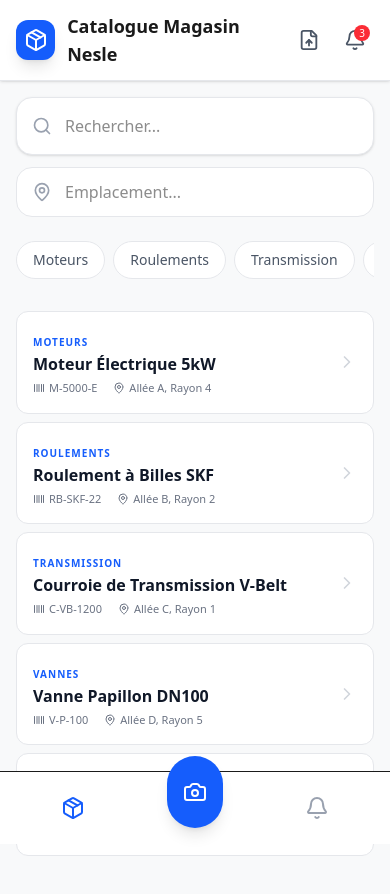
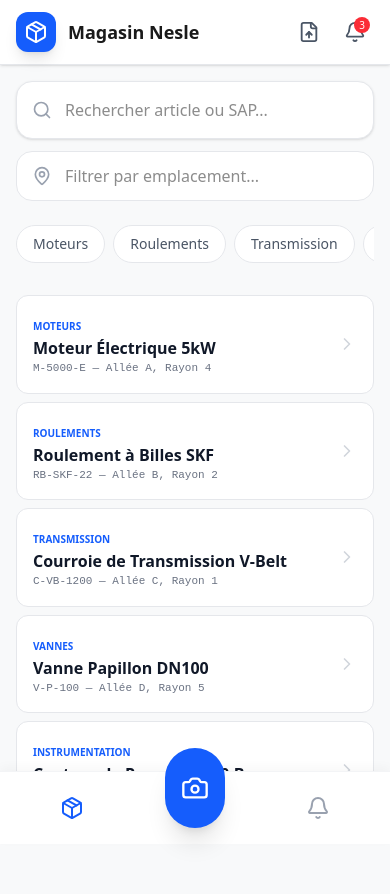
Before and after one commit to jcmolinie-byte/catalogue_G, a React (Vite) app: page / in a window 390 px wide. Shown: the top 894 px of the page. Built offline with nearby package versions, Linux system fonts and the light colour scheme.

Commit message:
Add local storage support for catalog items
Implemented persistent local storage for catalog items and updated UI elements for better clarity.

```diff
--- a/src/App.tsx
+++ b/src/App.tsx
@@ -10,11 +10,23 @@
 import { cn } from './lib/utils';
 
 export default function App() {
-  const [catalogItems, setCatalogItems] = useState<CatalogItem[]>(MOCK_CATALOG);
+  // --- MÉMOIRE PERSISTANTE (LocalStorage) ---
+  const [catalogItems, setCatalogItems] = useState<CatalogItem[]>(() => {
+    try {
+      const saved = localStorage.getItem('nesle_catalog');
+      // Si on trouve un catalogue sauvegardé, on l'utilise, sinon on prend le Mock
+      return saved ? JSON.parse(saved) : MOCK_CATALOG;
+    } catch (e) {
+      return MOCK_CATALOG;
+    }
+  });
+
   const catalogItemsRef = useRef(catalogItems);
 
+  // Sauvegarde automatique à chaque modification (Import ou Rappel)
   useEffect(() => {
     catalogItemsRef.current = catalogItems;
+    localStorage.setItem('nesle_catalog', JSON.stringify(catalogItems));
   }, [catalogItems]);
 
   const [view, setView] = useState<View>('list');
@@ -34,7 +46,7 @@
   const zxingReaderRef = useRef<any>(null);
   const fileInputRef = useRef<HTMLInputElement>(null);
 
-  // --- LOGIQUE D'IMPORT XLSX (RESTAURÉE) ---
+  // --- LOGIQUE D'IMPORT XLSX ---
   const parseExcelData = (data: any) => {
     try {
       const workbook = XLSX.read(data, { type: 'array' });
@@ -75,18 +87,17 @@
       const importedItems = parseExcelData(evt.target?.result);
       if (importedItems) {
         setCatalogItems(importedItems);
-        alert(`${importedItems.length} articles importés !`);
+        alert(`${importedItems.length} articles chargés et sauvegardés dans l'appareil !`);
       }
       setIsImporting(false);
     };
     reader.readAsArrayBuffer(file);
   };
 
-  // --- LOGIQUE DE SCAN RÉPARÉE ---
+  // --- LOGIQUE DE SCAN ASYNCHRONE ---
   const startCamera = async () => {
     let isActive = true;
     try {
-      // Attente montage vidéo
       let attempts = 0;
       while (!videoRef.current && attempts < 10) {
         await new Promise(r => setTimeout(r, 100));
@@ -95,7 +106,11 @@
       if (!videoRef.current) return;
 
       const stream = await navigator.mediaDevices.getUserMedia({
-        video: { facingMode: 'environment', width: { ideal: 1920 }, height: { ideal: 1080 } }
+        video: {
+          facingMode: 'environment',
+          width: { ideal: 1920 },
+          height: { ideal: 1080 }
+        }
       });
 
       videoRef.current.srcObject = stream;
@@ -107,7 +122,7 @@
 
       const BarcodeDetectorAPI = (window as any).BarcodeDetector;
       if (BarcodeDetectorAPI && (await BarcodeDetectorAPI.getSupportedFormats()).includes('code_128')) {
-        const detector = new BarcodeDetectorAPI({ formats: ['code_128', 'code_39', 'ean_13', 'qr_code'] });
+        const detector = new BarcodeDetectorAPI({ formats: ['code_128', 'code_39', 'ean_13'] });
         const scanLoop = async () => {
           if (!isActive || !videoRef.current) return;
           if (videoRef.current.readyState >= 2) {
@@ -133,7 +148,10 @@
         });
       }
       setIsScanning(true);
-    } catch (e) { console.error(e); setView('list'); }
+    } catch (e) {
+      console.error(e);
+      setView('list');
+    }
   };
 
   const stopCamera = () => {
@@ -150,10 +168,11 @@
   const handleScanResult = (code: string) => {
     let cleanCode = code.trim();
     if (cleanCode.startsWith(']C1')) cleanCode = cleanCode.substring(3);
-    setScanResult(`Détecté: ${cleanCode}`);
+    setScanResult(`Code détecté : ${cleanCode}`);
 
     const foundItem = catalogItemsRef.current.find(item =>
-      String(item.sapCode).trim() === cleanCode || cleanCode.includes(String(item.sapCode).trim())
+      String(item.sapCode).trim() === cleanCode ||
+      cleanCode.includes(String(item.sapCode).trim())
     );
 
     setTimeout(() => {
@@ -161,7 +180,7 @@
       else setSearchQuery(cleanCode);
       setView('list');
       setScanResult(null);
-    }, 1000);
+    }, 800);
   };
 
   useEffect(() => {
@@ -170,7 +189,7 @@
     return () => stopCamera();
   }, [view]);
 
-  // --- LOGIQUE FILTRES ET RAPPELS (RESTAURÉE) ---
+  // --- FILTRES ---
   const categories = useMemo(() => Array.from(new Set(catalogItems.map(i => i.category))).filter(c => c !== 'Non spécifié'), [catalogItems]);
   const filteredItems = useMemo(() => {
     return catalogItems.filter(item => {
@@ -187,11 +206,11 @@
     <div className="min-h-screen bg-[#F8F9FA] text-[#1A1A1A]">
       <input type="file" ref={fileInputRef} className="hidden" accept=".xlsx" onChange={handleFileUpload} />
 
-      {/* Header Original */}
+      {/* Header */}
       <header className="sticky top-0 z-50 bg-white border-b border-gray-200 px-4 py-3 flex items-center justify-between shadow-sm">
         <div className="flex items-center gap-3">
           <div className="w-10 h-10 bg-blue-600 rounded-xl flex items-center justify-center text-white shadow-lg"><Package size={24} /></div>
-          <h1 className="font-bold text-lg">Catalogue Magasin Nesle</h1>
+          <h1 className="font-bold text-lg">Magasin Nesle</h1>
         </div>
         <div className="flex items-center gap-2">
           <button onClick={() => fileInputRef.current?.click()} className="p-2 text-gray-600"><FileUp size={22} /></button>
@@ -205,40 +224,37 @@
       <main className="max-w-5xl mx-auto p-4 pb-24">
         <AnimatePresence mode="wait">
           {view === 'list' && (
-            <motion.div key="list" initial={{ opacity: 0, y: 10 }} animate={{ opacity: 1, y: 0 }} className="space-y-6">
+            <motion.div key="list" initial={{ opacity: 0 }} animate={{ opacity: 1 }} className="space-y-6">
               <div className="flex flex-col gap-3">
                 <div className="relative">
                   <Search className="absolute left-4 top-1/2 -translate-y-1/2 text-gray-400" size={20} />
-                  <input type="text" placeholder="Rechercher..." value={searchQuery} onChange={(e) => setSearchQuery(e.target.value)} className="w-full pl-12 pr-4 py-4 bg-white border border-gray-200 rounded-2xl shadow-sm outline-none focus:ring-2 focus:ring-blue-500" />
+                  <input type="text" placeholder="Rechercher article ou SAP..." value={searchQuery} onChange={(e) => setSearchQuery(e.target.value)} className="w-full pl-12 pr-4 py-4 bg-white border border-gray-200 rounded-2xl shadow-sm outline-none" />
                 </div>
                 <div className="relative">
                   <MapPin className="absolute left-4 top-1/2 -translate-y-1/2 text-gray-400" size={20} />
-                  <input type="text" placeholder="Emplacement..." value={locationQuery} onChange={(e) => setLocationQuery(e.target.value)} className="w-full pl-12 pr-4 py-3 bg-white border border-gray-200 rounded-2xl outline-none" />
+                  <input type="text" placeholder="Filtrer par emplacement..." value={locationQuery} onChange={(e) => setLocationQuery(e.target.value)} className="w-full pl-12 pr-4 py-3 bg-white border border-gray-200 rounded-2xl outline-none" />
                 </div>
               </div>
 
               <div className="flex gap-2 overflow-x-auto pb-2 no-scrollbar">
                 {categories.map(cat => (
-                  <button key={cat} onClick={() => setSelectedCategory(selectedCategory === cat ? null : cat)} className={cn("px-4 py-2 rounded-full text-sm font-medium border transition-all", selectedCategory === cat ? "bg-blue-600 border-blue-600 text-white" : "bg-white border-gray-200 text-gray-600")}>{cat}</button>
+                  <button key={cat} onClick={() => setSelectedCategory(selectedCategory === cat ? null : cat)} className={cn("px-4 py-2 rounded-full text-sm font-medium border whitespace-nowrap", selectedCategory === cat ? "bg-blue-600 border-blue-600 text-white" : "bg-white border-gray-200 text-gray-600")}>{cat}</button>
                 ))}
               </div>
 
               <div className="space-y-2">
                 {filteredItems.slice(0, itemsLimit).map(item => (
-                  <div key={item.id} onClick={() => setSelectedItem(item)} className="bg-white rounded-xl border border-gray-200 p-4 flex items-center justify-between hover:border-blue-200 cursor-pointer">
+                  <div key={item.id} onClick={() => setSelectedItem(item)} className="bg-white rounded-xl border border-gray-200 p-4 flex items-center justify-between active:scale-[0.98] transition-transform">
                     <div className="flex-1 min-w-0 pr-4">
-                      {item.category !== 'Non spécifié' && <span className="text-[10px] font-bold text-blue-600 uppercase tracking-widest">{item.category}</span>}
+                      <span className="text-[10px] font-bold text-blue-600 uppercase">{item.category}</span>
                       <h3 className="font-bold text-gray-900 truncate">{item.name}</h3>
-                      <div className="flex items-center gap-4 mt-1 text-gray-500 text-[11px]">
-                        <div className="flex items-center gap-1"><Barcode size={12} /><span>{item.sapCode}</span></div>
-                        <div className="flex items-center gap-1"><MapPin size={12} /><span>{item.location}</span></div>
-                      </div>
+                      <p className="text-gray-500 text-[11px] font-mono">{item.sapCode} — {item.location}</p>
                     </div>
                     <ChevronRight className="text-gray-300" size={20} />
                   </div>
                 ))}
               </div>
-              {filteredItems.length > itemsLimit && <button onClick={() => setItemsLimit(l => l + 20)} className="w-full py-3 text-blue-600 font-bold bg-white border rounded-xl">Charger plus</button>}
+              {filteredItems.length > itemsLimit && <button onClick={() => setItemsLimit(l => l + 20)} className="w-full py-4 text-blue-600 font-bold bg-white border rounded-2xl shadow-sm">Afficher plus d'articles</button>}
             </motion.div>
           )}
 
@@ -255,35 +271,59 @@
               </div>
               <div className="flex-1 relative flex items-center justify-center">
                 <video ref={videoRef} playsInline muted className="absolute inset-0 w-full h-full object-cover" />
-                <div className="relative w-80 h-48 border-2 border-white/50 rounded-2xl overflow-hidden">
-                   <div className="absolute inset-0 border-2 border-blue-500 rounded-2xl animate-pulse" />
+                <div className="relative w-80 h-48 border-2 border-white/40 rounded-3xl">
+                   <div className="absolute inset-0 border-2 border-blue-500 rounded-3xl animate-pulse" />
                    <motion.div animate={{ top: ['10%', '90%', '10%'] }} transition={{ duration: 2, repeat: Infinity }} className="absolute left-4 right-4 h-0.5 bg-red-500 shadow-lg" />
                 </div>
               </div>
-              {scanResult && <div className="absolute top-20 left-4 right-4 bg-blue-600 text-white p-4 rounded-xl text-center font-bold animate-bounce">{scanResult}</div>}
+              {scanResult && <div className="absolute top-24 left-6 right-6 bg-blue-600 text-white p-4 rounded-2xl text-center font-bold shadow-2xl">{scanResult}</div>}
             </motion.div>
+          )}
+
+          {view === 'reminders' && (
+             <motion.div key="reminders" initial={{ opacity: 0 }} animate={{ opacity: 1 }} className="space-y-4">
+                <button onClick={() => setView('list')} className="flex items-center gap-2 text-blue-600 font-bold"><ArrowLeft size={20}/> Retour</button>
+                <h2 className="text-xl font-bold">Mes Rappels SAP ({reminders.length})</h2>
+                {reminders.length === 0 ? (
+                  <div className="bg-white p-8 rounded-3xl text-center border border-dashed border-gray-300">
+                    <p className="text-gray-500">Aucun rappel en attente.</p>
+                  </div>
+                ) : (
+                  <div className="space-y-2">
+                    {reminders.map(item => (
+                      <div key={item.id} className="bg-white p-4 rounded-xl border-l-4 border-l-orange-500 flex justify-between items-center shadow-sm">
+                        <div>
+                          <p className="font-bold">{item.name}</p>
+                          <p className="text-xs font-mono text-gray-500">SAP: {item.sapCode}</p>
+                        </div>
+                        <button onClick={() => setCatalogItems(prev => prev.map(i => i.id === item.id ? { ...i, reminderActive: false } : i))} className="p-2 text-red-500"><X /></button>
+                      </div>
+                    ))}
+                  </div>
+                )}
+             </motion.div>
           )}
         </AnimatePresence>
       </main>
 
-      {/* Modal Détails Originale */}
+      {/* Modal Détails */}
       <AnimatePresence>
         {selectedItem && (
-          <div className="fixed inset-0 z-[70] flex items-end sm:items-center justify-center">
+          <div className="fixed inset-0 z-[70] flex items-end sm:items-center justify-center p-4">
             <div className="absolute inset-0 bg-black/60 backdrop-blur-sm" onClick={() => setSelectedItem(null)} />
-            <motion.div initial={{ y: '100%' }} animate={{ y: 0 }} exit={{ y: '100%' }} className="relative w-full max-w-lg bg-white rounded-t-3xl sm:rounded-3xl overflow-hidden p-6">
+            <motion.div initial={{ y: '100%' }} animate={{ y: 0 }} exit={{ y: '100%' }} className="relative w-full max-w-lg bg-white rounded-3xl overflow-hidden p-6 shadow-2xl">
               <div className="flex justify-between items-center mb-6">
                 <h2 className="text-xl font-bold">{selectedItem.name}</h2>
                 <button onClick={() => setSelectedItem(null)} className="p-2 bg-gray-100 rounded-full"><X size={20}/></button>
               </div>
-              <div className="grid grid-cols-2 gap-4 mb-6">
-                <div className="bg-gray-50 p-4 rounded-2xl">
+              <div className="grid grid-cols-2 gap-3 mb-6">
+                <div className="bg-gray-50 p-4 rounded-2xl border border-gray-100">
                   <p className="text-[10px] font-bold text-gray-400 uppercase mb-1">Code SAP</p>
-                  <p className="font-mono font-bold">{selectedItem.sapCode}</p>
+                  <p className="font-mono font-bold text-blue-600 text-lg">{selectedItem.sapCode}</p>
                 </div>
-                <div className="bg-gray-50 p-4 rounded-2xl">
+                <div className="bg-gray-50 p-4 rounded-2xl border border-gray-100">
                   <p className="text-[10px] font-bold text-gray-400 uppercase mb-1">Emplacement</p>
-                  <p className="font-bold">{selectedItem.location}</p>
+                  <p className="font-bold text-lg">{selectedItem.location}</p>
                 </div>
               </div>
               <button
@@ -291,7 +331,7 @@
                    setCatalogItems(prev => prev.map(item => item.id === selectedItem.id ? { ...item, reminderActive: !item.reminderActive } : item));
                    setSelectedItem(null);
                 }}
-                className={cn("w-full py-4 rounded-2xl font-bold transition-all", selectedItem.reminderActive ? "bg-orange-100 text-orange-700" : "bg-blue-600 text-white")}
+                className={cn("w-full py-4 rounded-2xl font-bold transition-all shadow-md", selectedItem.reminderActive ? "bg-orange-100 text-orange-700" : "bg-blue-600 text-white")}
               >
                 {selectedItem.reminderActive ? "Annuler le rappel" : "Prendre l'article (Rappel SAP)"}
               </button>
@@ -300,20 +340,13 @@
         )}
       </AnimatePresence>
 
-      <AnimatePresence>
-        {isImporting && (
-          <div className="fixed inset-0 z-[100] bg-white/80 flex flex-col items-center justify-center">
-            <div className="w-12 h-12 border-4 border-blue-600 border-t-transparent rounded-full animate-spin mb-4" />
-            <p className="font-bold">Importation Excel...</p>
-          </div>
-        )}
-      </AnimatePresence>
+      <AnimatePresence>{isImporting && <div className="fixed inset-0 z-[100] bg-white/90 flex flex-col items-center justify-center"><div className="w-10 h-10 border-4 border-blue-600 border-t-transparent rounded-full animate-spin mb-4" /><p className="font-bold">Mise à jour du catalogue...</p></div>}</AnimatePresence>
 
-      {/* Barre de navigation fixe en bas pour mobile */}
-      <div className="fixed bottom-0 left-0 right-0 bg-white border-t p-4 flex justify-around sm:hidden">
-        <button onClick={() => setView('list')} className={cn("p-2", view === 'list' ? "text-blue-600" : "text-gray-400")}><Package /></button>
-        <button onClick={() => setView('scan')} className="p-4 bg-blue-600 text-white rounded-full -mt-8 shadow-lg"><Camera /></button>
-        <button onClick={() => setView('reminders')} className={cn("p-2", view === 'reminders' ? "text-blue-600" : "text-gray-400")}><Bell /></button>
+      {/* Navigation Basse */}
+      <div className="fixed bottom-0 left-0 right-0 bg-white border-t border-gray-100 p-4 flex justify-around sm:hidden z-40 shadow-[0_-4px_10px_rgba(0,0,0,0.03)]">
+        <button onClick={() => setView('list')} className={cn("p-2 transition-colors", view === 'list' ? "text-blue-600" : "text-gray-400")}><Package /></button>
+        <button onClick={() => setView('scan')} className="p-4 bg-blue-600 text-white rounded-full -mt-10 shadow-xl active:scale-90 transition-transform"><Camera size={28} /></button>
+        <button onClick={() => setView('reminders')} className={cn("p-2 transition-colors", view === 'reminders' ? "text-blue-600" : "text-gray-400")}><Bell /></button>
       </div>
     </div>
   );
```
